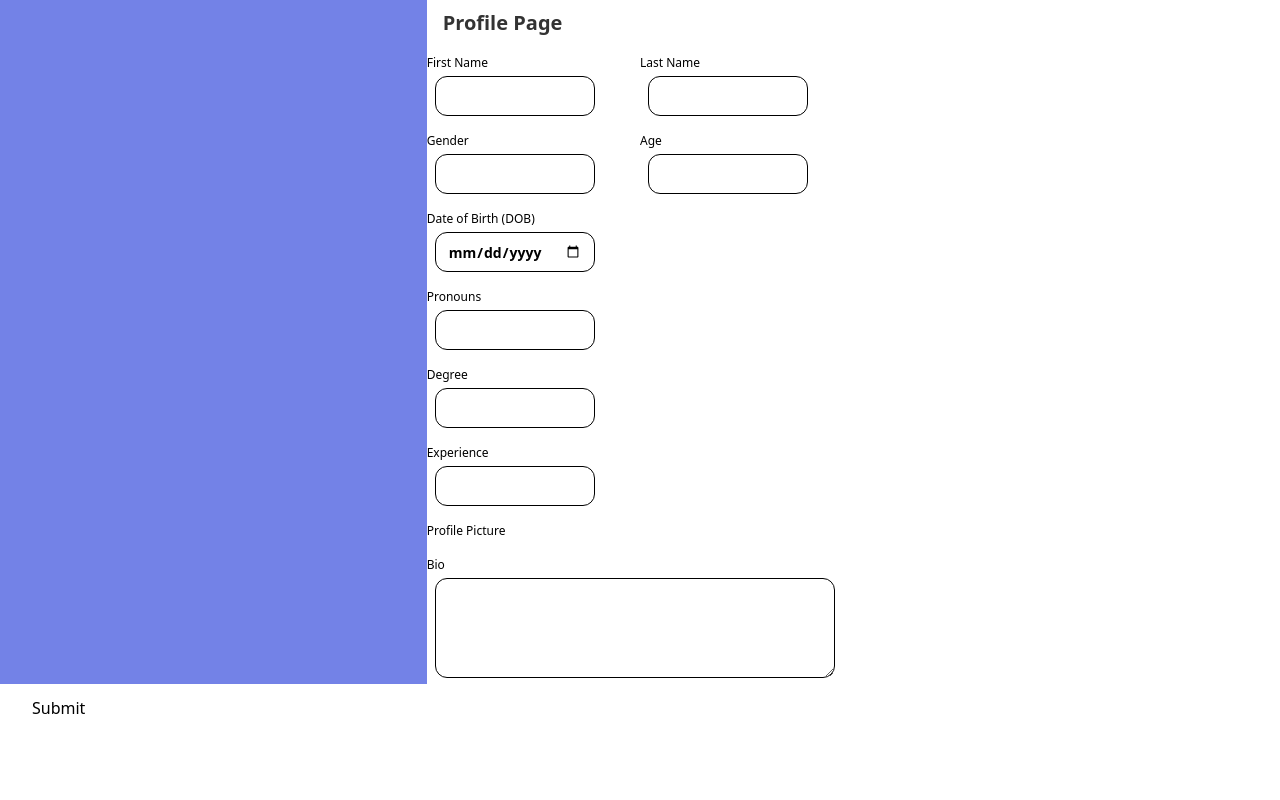
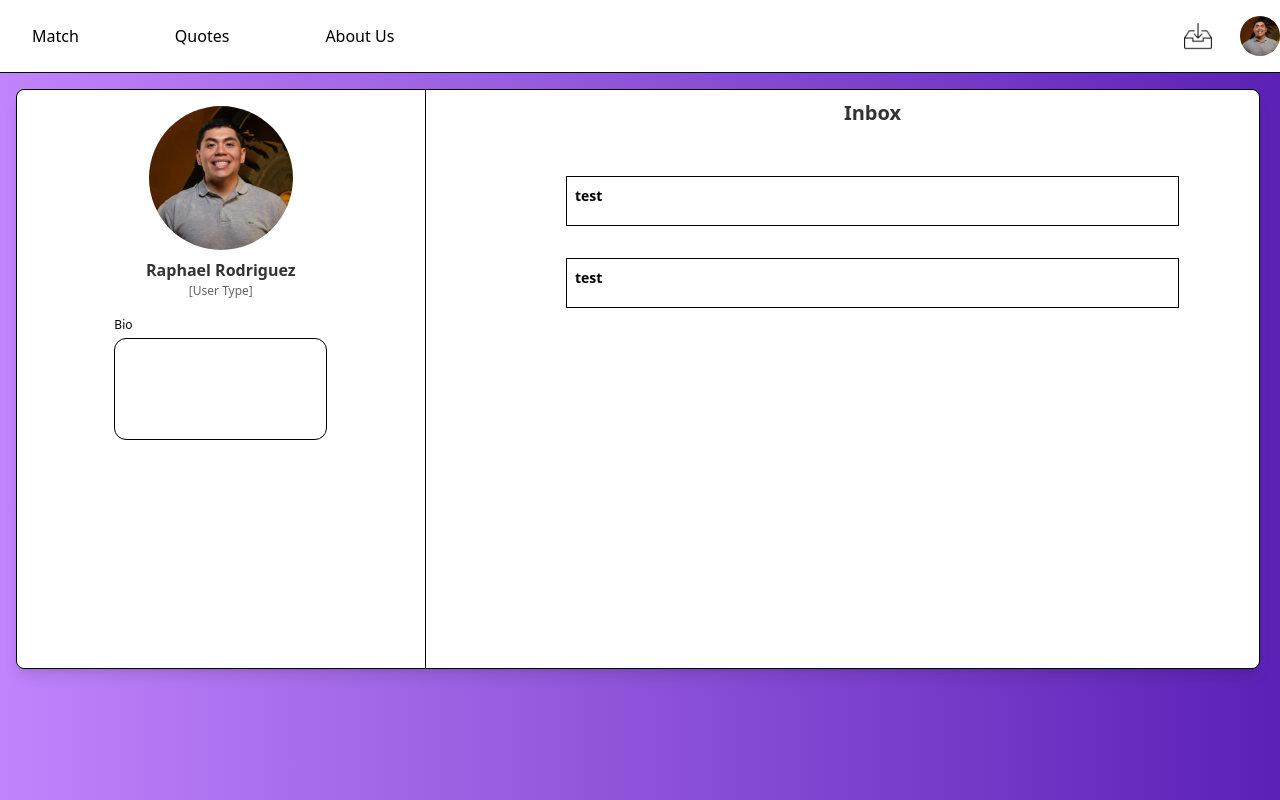
Before and after one commit to Rapcole12/STEMagnet, a React (Create React App) app in the folder frontend/: page /Inbox in a window 1280 px wide. Built offline with nearby package versions, Linux system fonts and the light colour scheme.

Commit message:
terrible inbox

```diff
--- a/frontend/src/pages/inbox.jsx
+++ b/frontend/src/pages/inbox.jsx
@@ -1,18 +1,15 @@
 import React, { useState } from "react";
 import { Link } from "react-router-dom";
+import Nav from "../components/Nav";
+import Nav_logged_in from "../components/Nav_logged_in";
+import rapcolepic from "../assets/rapcole.jpeg";
 
-function SignUp() {
+function Inbox() {
   const [FirstName, setFirstName] = useState("");
   const [LastName, setLastName] = useState("");
   const [Email, setEmail] = useState("");
-  const [Password, setPassword] = useState("");
   const [UserType, setUserType] = useState("");
-  const [gender, setGender] = useState("");
-  const [age, setAge] = useState("");
-  const [dob, setDob] = useState("");
   const [pronouns, setPronouns] = useState("");
-  const [degree, setDegree] = useState("");
-  const [experience, setExperience] = useState("");
   const [profilePicture, setProfilePicture] = useState(""); // Store image URL or data here
   const [bio, setBio] = useState("");
 
@@ -21,14 +18,8 @@ function SignUp() {
       FirstName,
       LastName,
       Email,
-      Password,
       UserType,
-      gender,
-      age,
-      dob,
       pronouns,
-      degree,
-      experience,
       profilePicture,
       bio,
     };
@@ -36,135 +27,64 @@ function SignUp() {
   };
 
   return (
-    <main className="">
-      <header>
-        <div className="grid grid-cols-3">
-          <div className="bg-[#7382E7] w-[1/6] mx">
-            {/* insert Image here */}
-            {/* add an image uploader here */}
+    <main className="bg-gradient-to-r from-purple-400 to-violet-800 w-full h-screen">
+      <div>
+        <Nav_logged_in/>
+      </div>
+      <div class="mr-9">
+        <div className="shadow-lg bg-white rounded-lg grid grid-cols-2 gap-4 w-full h-[580px] border border-black ml-4 mt-4 mr-4 ">
+          <div className="w-2/3 mx border-r border-black">
+            <div className="flex flex-col items-center">
+              <div className="relative overflow-hidden rounded-full h-36 w-36 mt-4">
+                <img
+                  src={rapcolepic}
+                  alt="Profile"
+                  className="h-full w-full object-cover"
+                />
+              </div>
+              <p className="text-[#333333] font-semibold mt-2">Raphael Rodriguez</p>
+              <p className="text-[#666666] text-[12px]">[User Type]</p>
+
+              <div className="flex flex-col mt-4">
+            <label htmlFor="bio" className="text-[12px] mb-1">
+              Bio
+            </label>
+            <textarea
+              className="resize-none mb-2 border border-black text-[14px] font-semibold p-2 rounded-xl"
+              onChange={(e) => setBio(e.target.value)}
+              name="bio"
+              id="bio"
+              rows={4} // Specify the number of rows
+              />
+              </div>
+            </div>
           </div>
 
-          <div className="bg-white-500">
-            <h1 className="text-[20px] ml-4 mt-2 font-semibold text-[#333333]">
-              Profile Page
+
+          <div className="flex flex-col items-center bg-white-500 gap-8 mr-20 -ml-20">
+            <h1 className="text-[20px] mt-2 font-semibold text-[#333333]">
+              Inbox
             </h1>
 
-            <p className="ml-4 text-[12px] text-[#666666]"></p>
+              <div className="flex flex-col w-full">
+                <p className="mt-4 w-full h-[50px] border border-black text-[14px] font-semibold p-2">
+                test
+                </p>
+              </div>
+              <div className="flex flex-col w-full">
+                <p className="w-full h-[50px] border border-black text-[14px] font-semibold p-2">
+                test
+                </p>
+              </div>
 
-            <div className="grid grid-cols-2">
-              <div>
-                <p className="mt-4 text-[12px] mb-1">First Name</p>
-                <input
-                  className="border border-black text-[14px] font-semibold ml-2 w-[160px] h-[40px] rounded-xl"
-                  type="text"
-                  onChange={(e) => setFirstName(e.target.value)}
-                  name="firstName"
-                  id="firstName"
-                />
-              </div>
-              <div>
-                <p className="mt-4 text-[12px] mb-1">Last Name</p>
-                <input
-                  className="border border-black text-[14px] font-semibold ml-2 w-[160px] h-[40px] rounded-xl"
-                  type="text"
-                  onChange={(e) => setLastName(e.target.value)}
-                  name="lastName"
-                  id="lastName"
-                />
-              </div>
-            </div>
-
-
-<div className="grid grid-cols-2">
-  <div>
-    <p className="mt-4 text-[12px] mb-1">Gender</p>
-    <input
-      className="border border-black text-[14px] font-semibold ml-2 w-[160px] h-[40px] rounded-xl"
-      type="text"
-      onChange={(e) => setGender(e.target.value)}
-      name="gender"
-      id="gender"
-    />
-  </div>
-  <div>
-    <p className="mt-4 text-[12px] mb-1">Age</p>
-    <input
-      className="border border-black text-[14px] font-semibold ml-2 w-[160px] h-[40px] rounded-xl"
-      type="number"
-      onChange={(e) => setAge(e.target.value)}
-      name="age"
-      id="age"
-    />
-  </div>
-</div>
-
-<div>
-  <p className="mt-4 text-[12px] mb-1">Date of Birth (DOB)</p>
-  <input
-    className="border border-black text-[14px] font-semibold ml-2 w-[160px] h-[40px] rounded-xl"
-    type="date"
-    onChange={(e) => setDob(e.target.value)}
-    name="dob"
-    id="dob"
-  />
-</div>
-
-<div>
-  <p className="mt-4 text-[12px] mb-1">Pronouns</p>
-  <input
-    className="border border-black text-[14px] font-semibold ml-2 w-[160px] h-[40px] rounded-xl"
-    type="text"
-    onChange={(e) => setPronouns(e.target.value)}
-    name="pronouns"
-    id="pronouns"
-  />
-</div>
-
-<div>
-  <p className="mt-4 text-[12px] mb-1">Degree</p>
-  <input
-    className="border border-black text-[14px] font-semibold ml-2 w-[160px] h-[40px] rounded-xl"
-    type="text"
-    onChange={(e) => setDegree(e.target.value)}
-    name="degree"
-    id="degree"
-  />
-</div>
-
-<div>
-  <p className="mt-4 text-[12px] mb-1">Experience</p>
-  <input
-    className="border border-black text-[14px] font-semibold ml-2 w-[160px] h-[40px] rounded-xl"
-    type="text"
-    onChange={(e) => setExperience(e.target.value)}
-    name="experience"
-    id="experience"
-  />
-</div>
-
-<div>
-  <p className="mt-4 text-[12px] mb-1">Profile Picture</p>
-  {/* You can add an image uploader component here */}
-</div>
-
-<div>
-  <p className="mt-4 text-[12px] mb-1">Bio</p>
-  <textarea
-    className="border border-black text-[14px] font-semibold ml-2 w-[400px] h-[100px] rounded-xl"
-    onChange={(e) => setBio(e.target.value)}
-    name="bio"
-    id="bio"
-  />
-</div>
-
-{/* ... (rest of your code) */}
-
+            {/* Add more fields here */}
+            {/* Pronouns, Degree, Experience, etc. */}
           </div>
         </div>
-      </header>
-      <button onClick={handleData}>Submit</button>
+        </div>
+
     </main>
   );
 }
 
-export default SignUp;
+export default Inbox;
```
